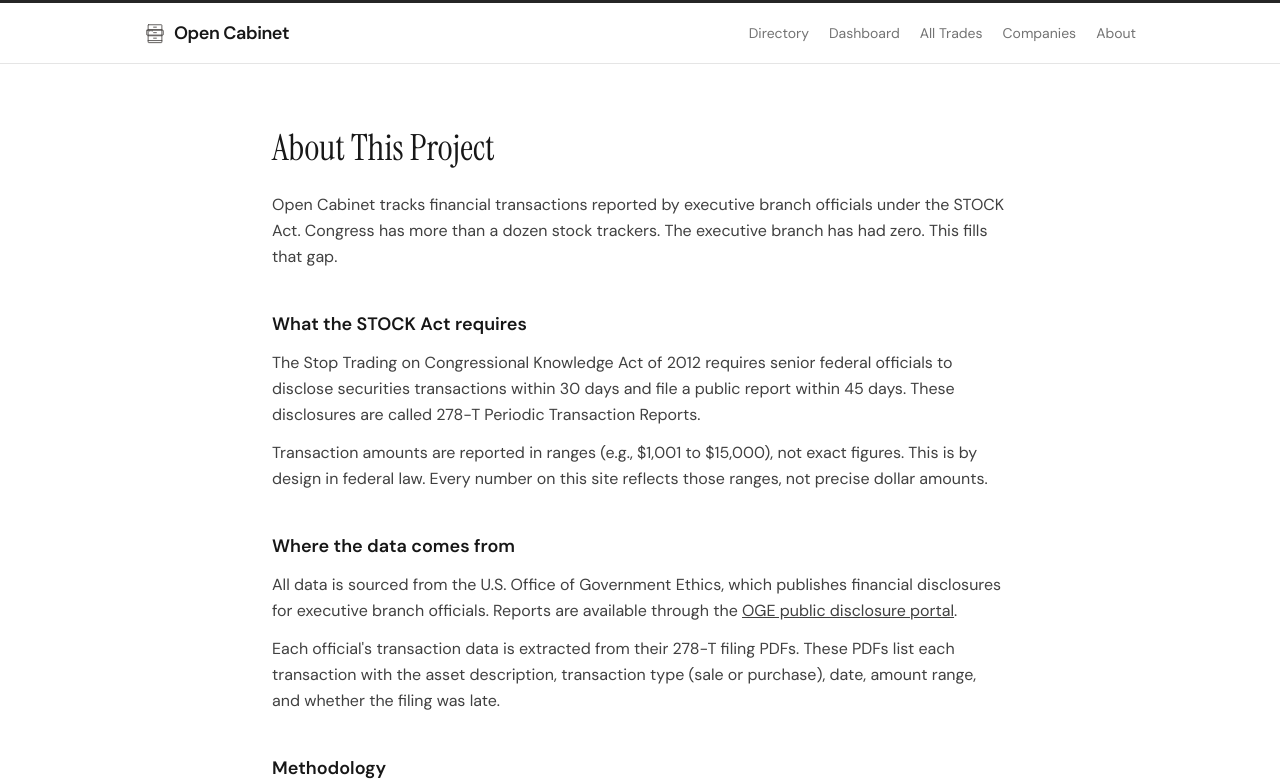
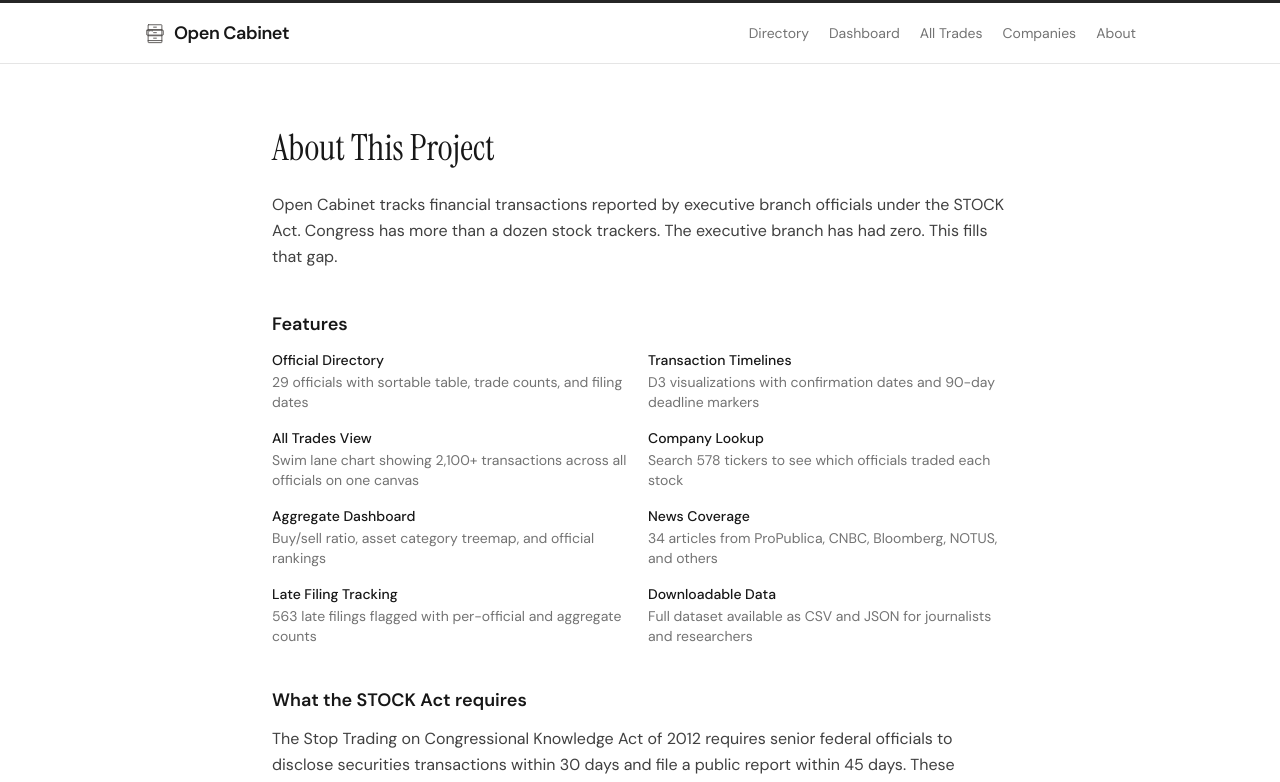
Before and after one commit to tbrown034/open-cabinet, a Next.js app: page /about in a window 1280 px wide. Shown: the top 782 px of the page. Built offline with nearby package versions, Linux system fonts and the light colour scheme.

Commit message:
Add features list to About page
8-item grid showing: Official Directory, Transaction Timelines,
All Trades View, Company Lookup, Aggregate Dashboard, News Coverage,
Late Filing Tracking, Downloadable Data. Each with one-line description.

```diff
--- a/app/about/page.tsx
+++ b/app/about/page.tsx
@@ -21,6 +21,62 @@ export default function AboutPage() {
             stock trackers. The executive branch has had zero. This fills that
             gap.
           </p>
+        </section>
+
+        <section>
+          <h2 className="text-lg font-semibold text-neutral-900 mb-3">
+            Features
+          </h2>
+          <div className="grid grid-cols-1 sm:grid-cols-2 gap-4 text-sm">
+            <div>
+              <div className="font-medium text-neutral-900">Official Directory</div>
+              <p className="text-neutral-500 mt-0.5">
+                29 officials with sortable table, trade counts, and filing dates
+              </p>
+            </div>
+            <div>
+              <div className="font-medium text-neutral-900">Transaction Timelines</div>
+              <p className="text-neutral-500 mt-0.5">
+                D3 visualizations with confirmation dates and 90-day deadline markers
+              </p>
+            </div>
+            <div>
+              <div className="font-medium text-neutral-900">All Trades View</div>
+              <p className="text-neutral-500 mt-0.5">
+                Swim lane chart showing 2,100+ transactions across all officials on one canvas
+              </p>
+            </div>
+            <div>
+              <div className="font-medium text-neutral-900">Company Lookup</div>
+              <p className="text-neutral-500 mt-0.5">
+                Search 578 tickers to see which officials traded each stock
+              </p>
+            </div>
+            <div>
+              <div className="font-medium text-neutral-900">Aggregate Dashboard</div>
+              <p className="text-neutral-500 mt-0.5">
+                Buy/sell ratio, asset category treemap, and official rankings
+              </p>
+            </div>
+            <div>
+              <div className="font-medium text-neutral-900">News Coverage</div>
+              <p className="text-neutral-500 mt-0.5">
+                34 articles from ProPublica, CNBC, Bloomberg, NOTUS, and others
+              </p>
+            </div>
+            <div>
+              <div className="font-medium text-neutral-900">Late Filing Tracking</div>
+              <p className="text-neutral-500 mt-0.5">
+                563 late filings flagged with per-official and aggregate counts
+              </p>
+            </div>
+            <div>
+              <div className="font-medium text-neutral-900">Downloadable Data</div>
+              <p className="text-neutral-500 mt-0.5">
+                Full dataset available as CSV and JSON for journalists and researchers
+              </p>
+            </div>
+          </div>
         </section>
 
         <section>
```
